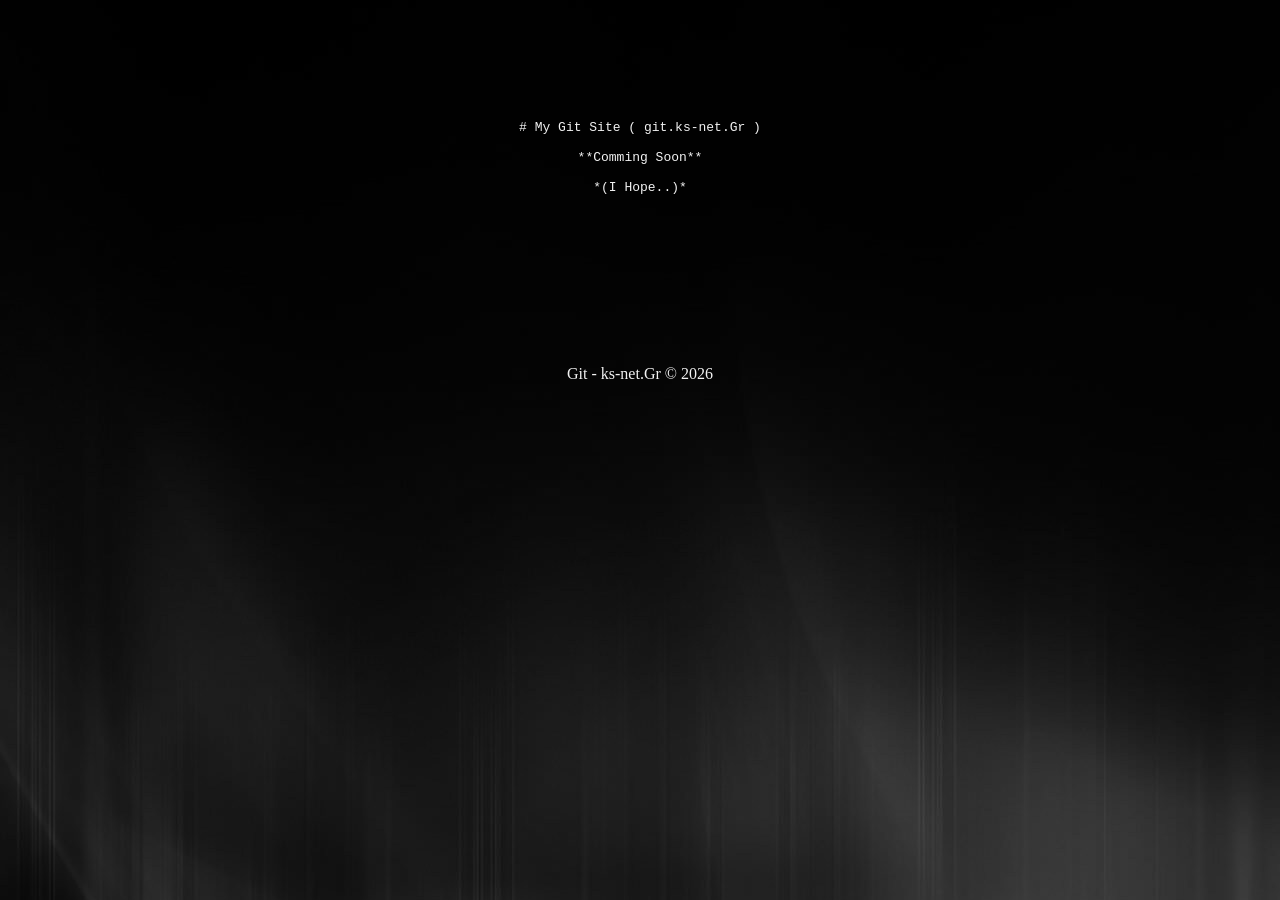
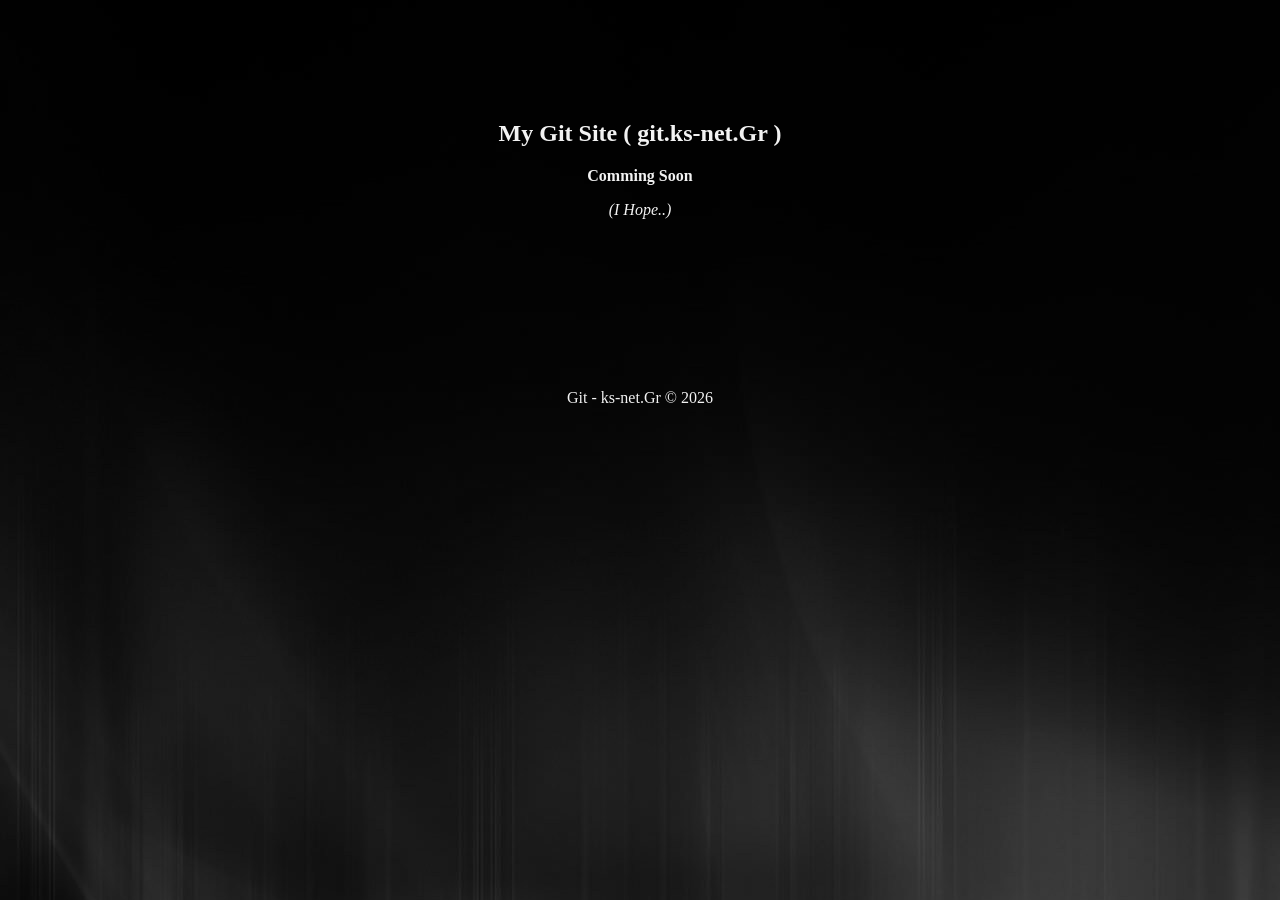
Before and after one commit to ks-net/Jekyll-ks-net.Gr, a Jekyll site: the page built from index.md, in a window 1280 px wide. Built offline with Jekyll 4.4.1, drawn with Linux system fonts in a browser that asks for light colours.

Commit message:
Update index.md

```diff
--- a/index.md
+++ b/index.md
@@ -8,12 +8,12 @@ layout: basic
 
 <!-- index.md start-->
 
+<div markdown="1" class="home-msg">
+# My Git Site ( git.ks-net.Gr )
 
-	# My Git Site ( git.ks-net.Gr )
+**Comming Soon**
 
-	**Comming Soon**
-
-	*(I Hope..)*
-
+*(I Hope..)*
+</div>
 
 <!-- index.md end -->
```
